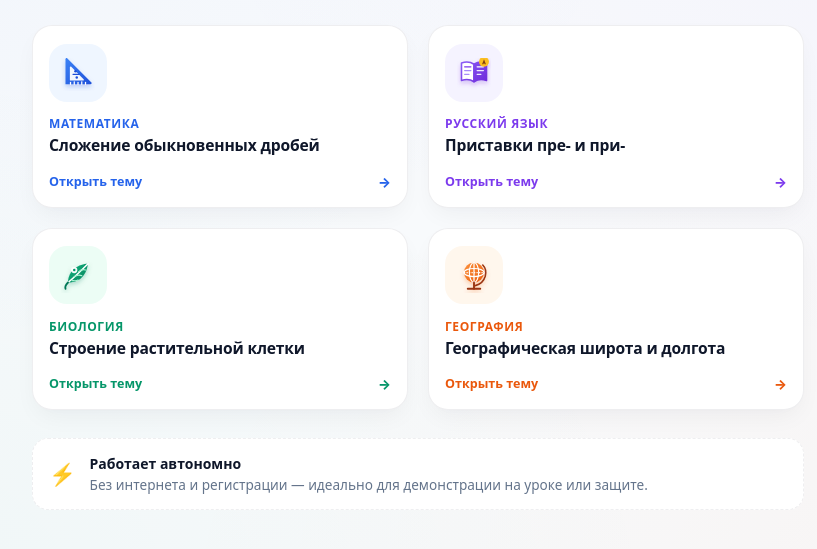
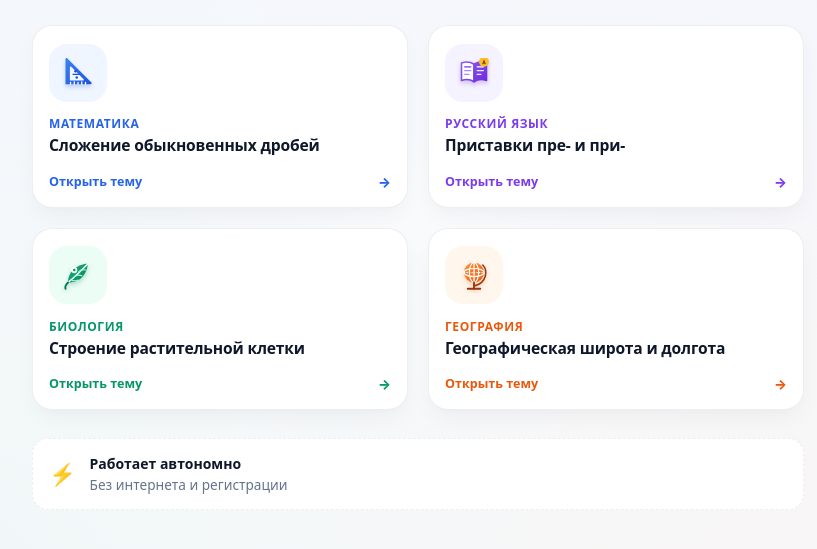
Before and after one commit to mantool78-png/karmanny-pomoshchnik, a plain HTML site: page index.html in a window 1280 px wide. Shown: the part 187-736 px from the top of the page, without its empty margins (222-1039 px from the left). Drawn offline with Linux system fonts and the light colour scheme.

Commit message:
Shorten the home footer note.
Co-authored-by: Cursor <cursoragent@cursor.com>

```diff
--- a/index.html
+++ b/index.html
@@ -26,7 +26,7 @@
           <span class="footer-icon">⚡</span>
           <div>
             <strong>Работает автономно</strong>
-            <p>Без интернета и регистрации — идеально для демонстрации на уроке или защите.</p>
+            <p>Без интернета и регистрации</p>
           </div>
         </div>
       </footer>
```
